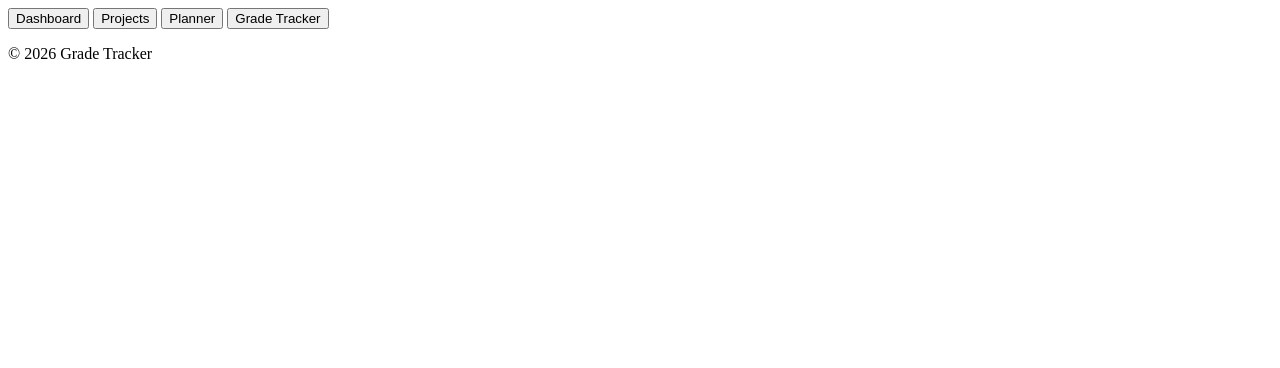
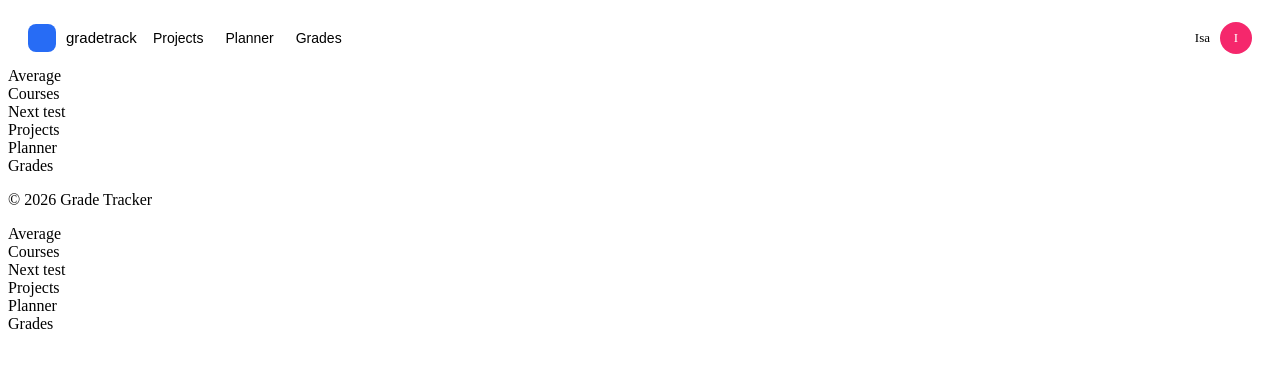
Before and after one commit to IsabelaRocha754/gradetracker, a website built with webpack: page src/template.html in a window 1280 px wide. Built offline with nearby package versions, Linux system fonts and the light colour scheme.

Commit message:
Finished Setup

```diff
--- a/package.json
+++ b/package.json
@@ -28,5 +28,10 @@
     "webpack-cli": "^7.2.2",
     "webpack-dev-server": "^6.0.0",
     "webpack-merge": "^6.0.1"
+  },
+  "dependencies": {
+    "chart.js": "^4.5.1",
+    "chartjs-adapter-date-fns": "^3.0.0",
+    "date-fns": "^4.4.0"
   }
 }
--- /dev/null
+++ b/src/components/nav.css
@@ -0,0 +1,71 @@
+.main-navigation {
+  display: flex;
+  justify-content: space-between;
+  align-items: center;
+  background: var(--surface-2);
+  border: 0.5px solid var(--border);
+  border-radius: 12px;
+  padding: 0.85rem 1.25rem;
+  font-family: var(--font-sans);
+}
+
+.nav__left {
+  display: flex;
+  align-items: center;
+  gap: 10px;
+}
+
+.nav__logo {
+  display: flex;
+  align-items: center;
+  gap: 10px;
+  background: none;
+  border: none;
+  cursor: pointer;
+  padding: 0;
+}
+
+.nav__logo-mark {
+  width: 28px;
+  height: 28px;
+  border-radius: 8px;
+  background: #276cf5;
+  display: inline-block;
+}
+
+.nav__logo-text {
+  font-weight: 500;
+  font-size: 15px;
+  margin: 0;
+}
+
+.nav__left button:not(.nav__logo) {
+  background: none;
+  border: none;
+  font-size: 14px;
+  cursor: pointer;
+}
+
+.nav__right {
+  display: flex;
+  align-items: center;
+  gap: 10px;
+}
+
+.nav__username {
+  font-size: 13px;
+  color: var(--text-secondary);
+}
+
+.nav__avatar {
+  width: 32px;
+  height: 32px;
+  border-radius: 50%;
+  background: #f5276c;
+  display: flex;
+  align-items: center;
+  justify-content: center;
+  font-size: 13px;
+  font-weight: 500;
+  color: white;
+}
--- /dev/null
+++ b/src/components/nav.js
@@ -0,0 +1,25 @@
+// src/components/nav.js
+
+import "./nav.css"
+
+export function renderNav(navEl, navigate){
+    navEl.innerHTML = `
+        <div class="nav__left">
+        <button class="nav__logo" data-route="/">
+            <span class="nav__logo-mark"></span>
+            <span class="nav__logo-text">gradetrack</span>
+        </button>
+        <button data-route="/projects">Projects</button>
+        <button data-route="/planner">Planner</button>
+        <button data-route="/grades">Grades</button>
+        </div>
+        <div class="nav__right">
+        <span class="nav__username">Isa</span>
+        <div class="nav__avatar">I</div>
+        </div>
+    `;
+
+    navEl.querySelectorAll("[data-route]").forEach((btn) => {
+        btn.addEventListener("click", () => navigate(btn.dataset.route));
+    });
+}
--- a/src/index.js
+++ b/src/index.js
@@ -1 +1,7 @@
-console.log("working")
+import {initRouter} from "./router.js";
+
+document.addEventListener("DOMContentLoaded", () => {
+    const contentEl = document.getElementById("content");
+    const navEl = document.querySelector(".main-navigation");
+    initRouter(contentEl, navEl);
+})
--- a/src/router.js
+++ b/src/router.js
@@ -1,20 +1,22 @@
 // src/router.js
 import {renderHome} from "./views/home/home.js"
-//import {renderProjects} from "./views/projects/projects.js"
-//import {renderPlanner} from "./views/planner/planner.js"
-//import {renderGrades} from "./views/grades/grades.js"
+import {renderProjects} from "./views/projects/projects.js"
+import {renderPlanner} from "./views/planner/planner.js"
+import {renderGrades} from "./views/grades/grades.js"
+import {renderNav} from "./components/nav.js"
 
 const routes = {
     "/": renderHome,
-    //"/projects": renderProjects,
-    //"/planner": renderPlanner,
-    //"/grades": renderGrades,
+    "/projects": renderProjects,
+    "/planner": renderPlanner,
+    "/grades": renderGrades,
 };
 
-let rootEl = null;
+let contentEl = null;
 
-export function initRouter(el){
-    rootEl = el;
+export function initRouter(contentElement, navElement){
+    contentEl = contentElement;
+    renderNav(navElement, navigate);
     window.addEventListener("popstate", () => render(location.pathname));
     render(location.pathname);
 }
@@ -26,6 +28,6 @@ export function navigate(path){
 
 function render(path){
     const view = routes[path] || routes["/"];
-    rootEl.innerHTML = "";
-    view(rootEl, navigate);
+    contentEl.innerHTML = "";
+    view(contentEl, navigate);
 }
--- a/src/template.html
+++ b/src/template.html
@@ -8,10 +8,7 @@
 <body>
     <header>
         <nav class="main-navigation">
-            <button id="dashboard-btn">Dashboard</button>
-            <button id="projects-btn">Projects</button>
-            <button id="planner-btn">Planner</button>
-            <button id="grade-btn">Grade Tracker</button>
+
         </nav>
     </header>
     <div id="content"></div>
@@ -20,3 +17,18 @@
     </footer>
 </body>
 </html>
+
+<section class="stats-overview">
+    <div class="grid">
+        <div class="grid-box">Average</div>
+        <div class="grid-box">Courses</div>
+        <div class="grid-box">Next test</div>
+    </div>
+    <div class="chart"></div>
+</section>
+
+<section class="links">
+    <div class="nav-card">Projects</div>
+    <div class="nav-card">Planner</div>
+    <div class="nav-card">Grades</div>
+</section>
--- /dev/null
+++ b/src/views/grades/grades.js
@@ -0,0 +1,13 @@
+// src/views/grades/grades.js
+
+export function renderGrades(root, navigate){
+    root.innerHTML = `
+    <div class="grades">
+        <h1>Grades</h1>
+    </div>
+    `;
+
+    root.querySelectorAll("[data-route]").forEach((btn) => {
+        btn.addEventListener("click", () => navigate(btn.dataset.route));
+    });
+}
--- a/src/views/home/home.js
+++ b/src/views/home/home.js
@@ -1,11 +1,25 @@
 // src/views/home/home.js
+
+import {Chart} from "chart.js/auto"
+import "chartjs-adapter-date-fns"
+
 export function renderHome(root, navigate){
     root.innerHTML = `
     <div class="home">
-        <h1>Stats</h1>
-        <button data-route="/projects">Projects</button>
-        <button data-route="/planner">Planner</button>
-        <button data-route="/grades">Grades</button>
+        <section class="stats-overview">
+            <div class="grid">
+                <div class="grid-box">Average</div>
+                <div class="grid-box">Courses</div>
+                <div class="grid-box">Next test</div>
+            </div>
+            <div class="chart"></div>
+        </section>
+
+        <section class="links">
+            <div class="nav-card">Projects</div>
+            <div class="nav-card">Planner</div>
+            <div class="nav-card">Grades</div>
+        </section>
     </div>
     `;
 
--- /dev/null
+++ b/src/views/planner/planner.js
@@ -0,0 +1,13 @@
+// src/views/planner/planner.js
+
+export function renderPlanner(root, navigate){
+    root.innerHTML = `
+    <div class="planner">
+        <h1>Planner</h1>
+    </div>
+    `;
+
+    root.querySelectorAll("[data-route]").forEach((btn) => {
+        btn.addEventListener("click", () => navigate(btn.dataset.route));
+    });
+}
--- /dev/null
+++ b/src/views/projects/projects.js
@@ -0,0 +1,12 @@
+// src/views/projects/projects.js
+export function renderProjects(root, navigate){
+    root.innerHTML = `
+    <div class="Projects">
+        <h1>Projects</h1>
+    </div>
+    `;
+
+    root.querySelectorAll("[data-route]").forEach((btn) => {
+        btn.addEventListener("click", () => navigate(btn.dataset.route));
+    });
+}
--- a/webpack.dev.js
+++ b/webpack.dev.js
@@ -7,5 +7,6 @@ export default merge(common, {
   devtool: "eval-source-map",
   devServer: {
     watchFiles: ["./src/template.html"],
+    historyApiFallback: true,
   },
 });
```
Also changed, not shown: 1 other file.
